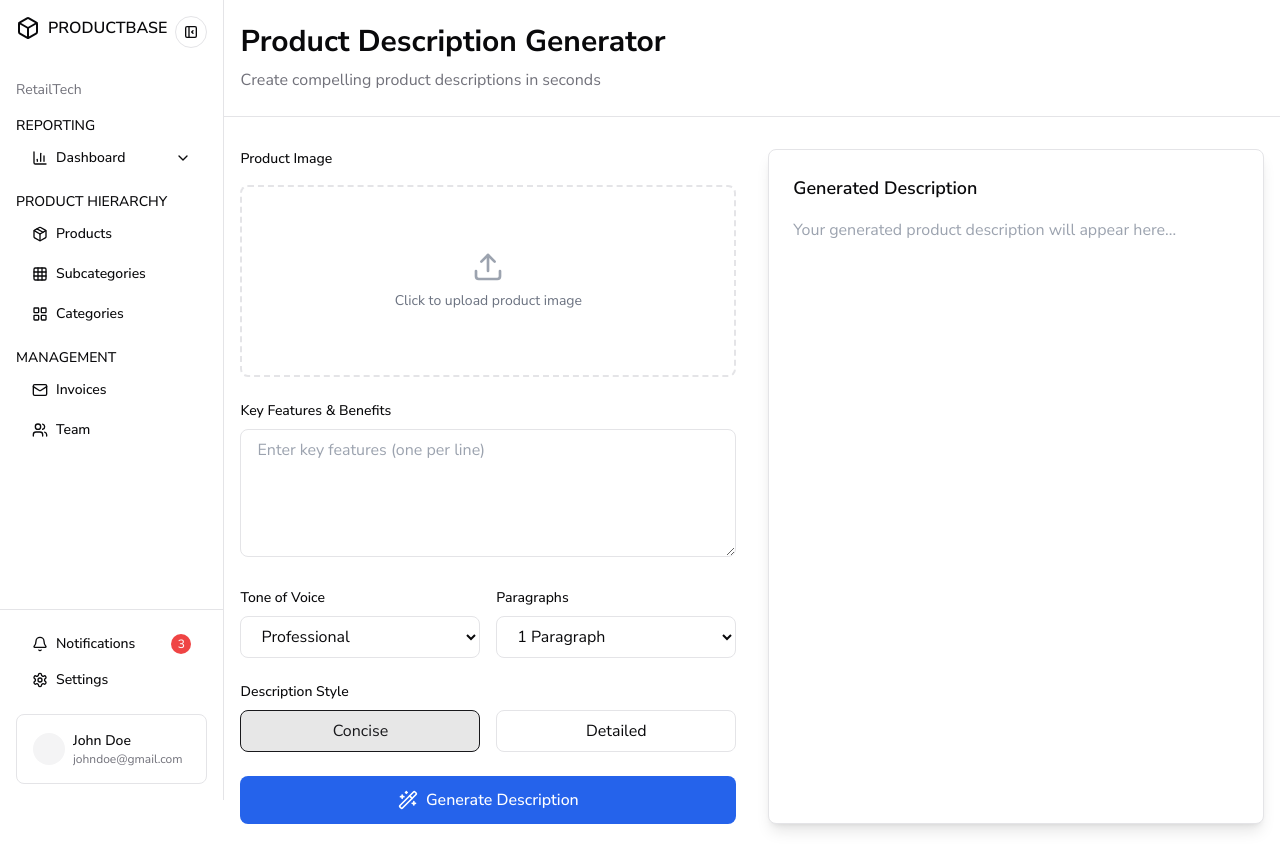
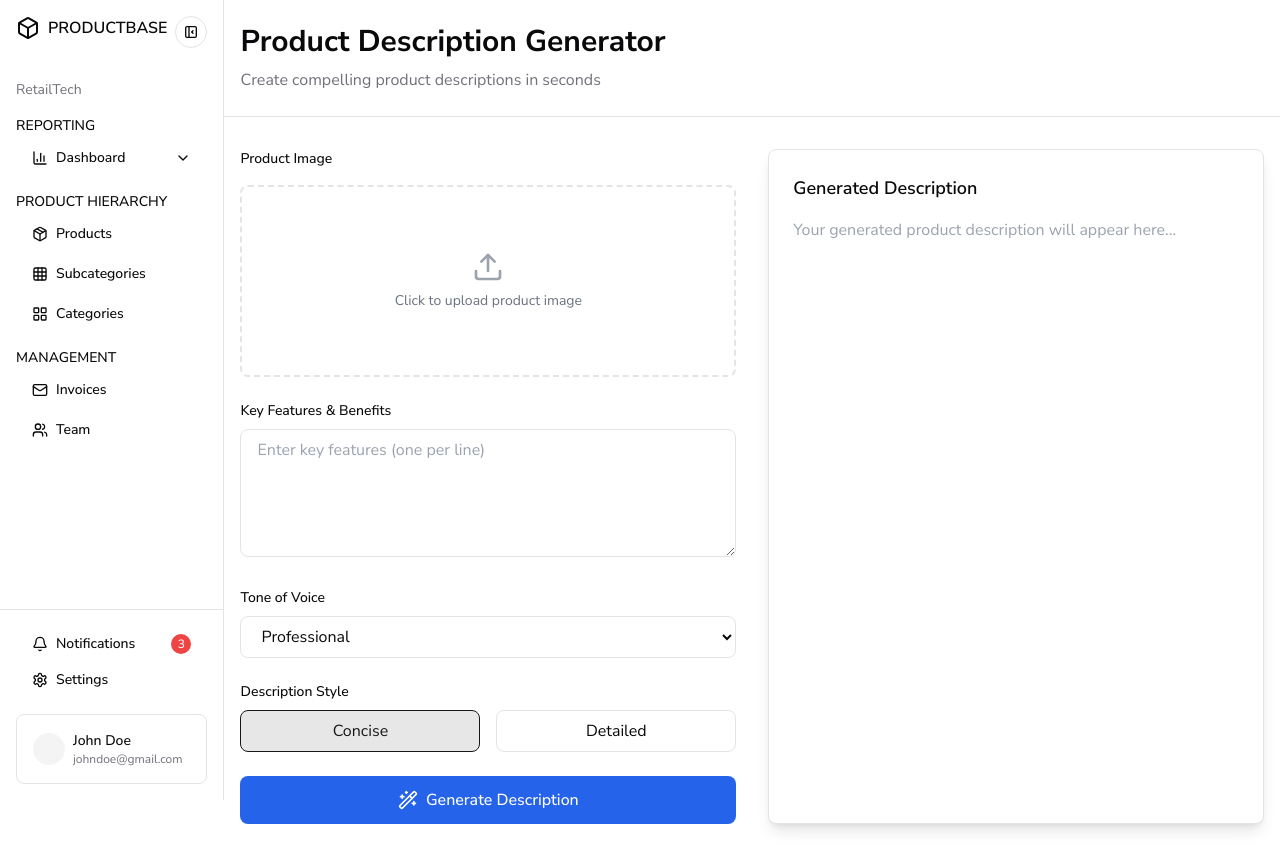
Before and after one commit to karthikeya1220/description-generator, a Next.js app: page /dashboard in a window 1280 px wide. Built offline with nearby package versions, Linux system fonts and the light colour scheme.

Commit message:
Removed Paragraphs

```diff
--- a/app/dashboard/page.tsx
+++ b/app/dashboard/page.tsx
@@ -173,7 +173,7 @@ function GenerateDescription() {
               />
             </div>
 
-            <div className="grid grid-cols-2 gap-4">
+            <div className="grid  gap-4">
               <div>
                 <label className="block text-sm font-medium text-foreground mb-2">
                   Tone of Voice
@@ -191,20 +191,7 @@ function GenerateDescription() {
                 </select>
               </div>
 
-              <div>
-                <label className="block text-sm font-medium text-foreground mb-2">
-                  Paragraphs
-                </label>
-                <select
-                  value={paragraphs}
-                  onChange={(e) => setParagraphs(e.target.value)}
-                  className="w-full px-4 py-2 border border-input bg-background text-foreground rounded-lg focus:ring-2 focus:ring-primary focus:border-primary"
-                >
-                  <option value="1">1 Paragraph</option>
-                  <option value="2">2 Paragraphs</option>
-                  <option value="3">3 Paragraphs</option>
-                </select>
-              </div>
+
             </div>
 
             <div>
```
